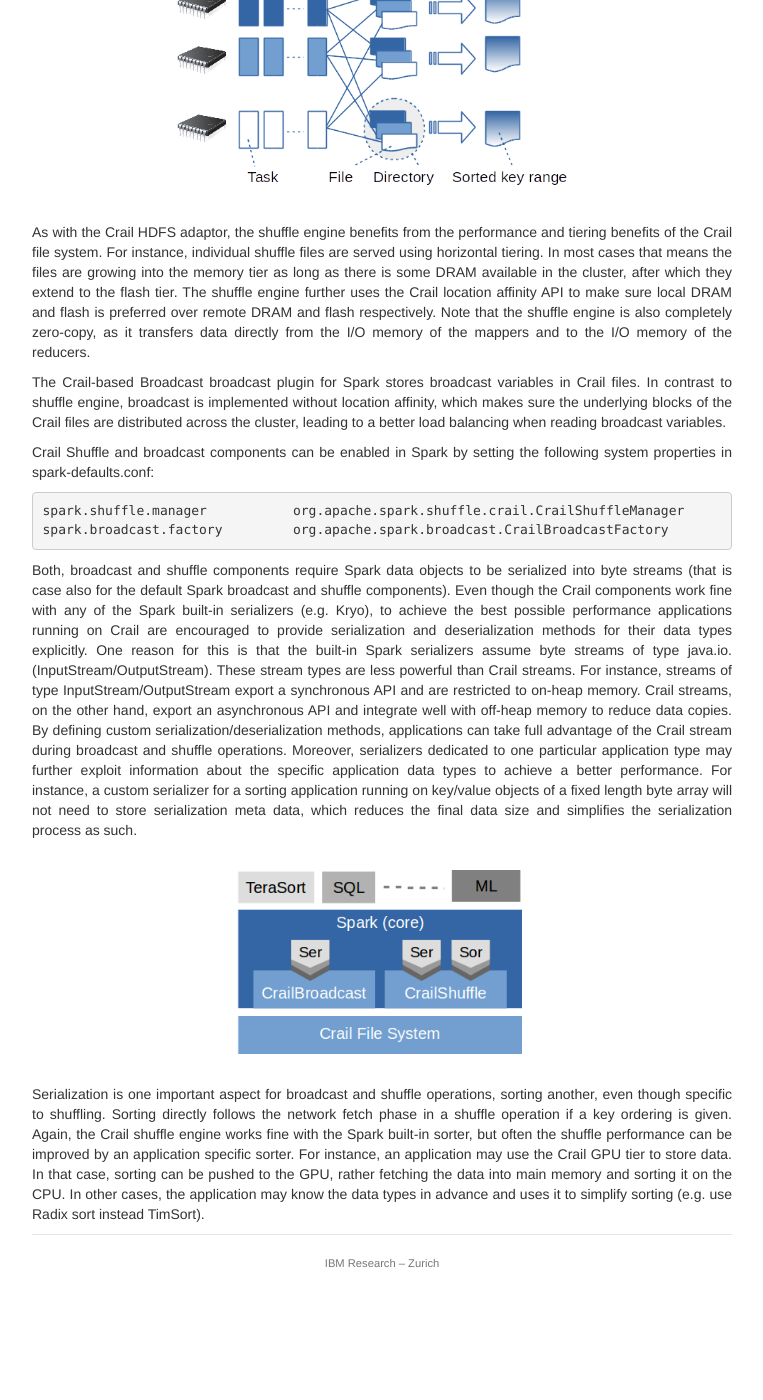
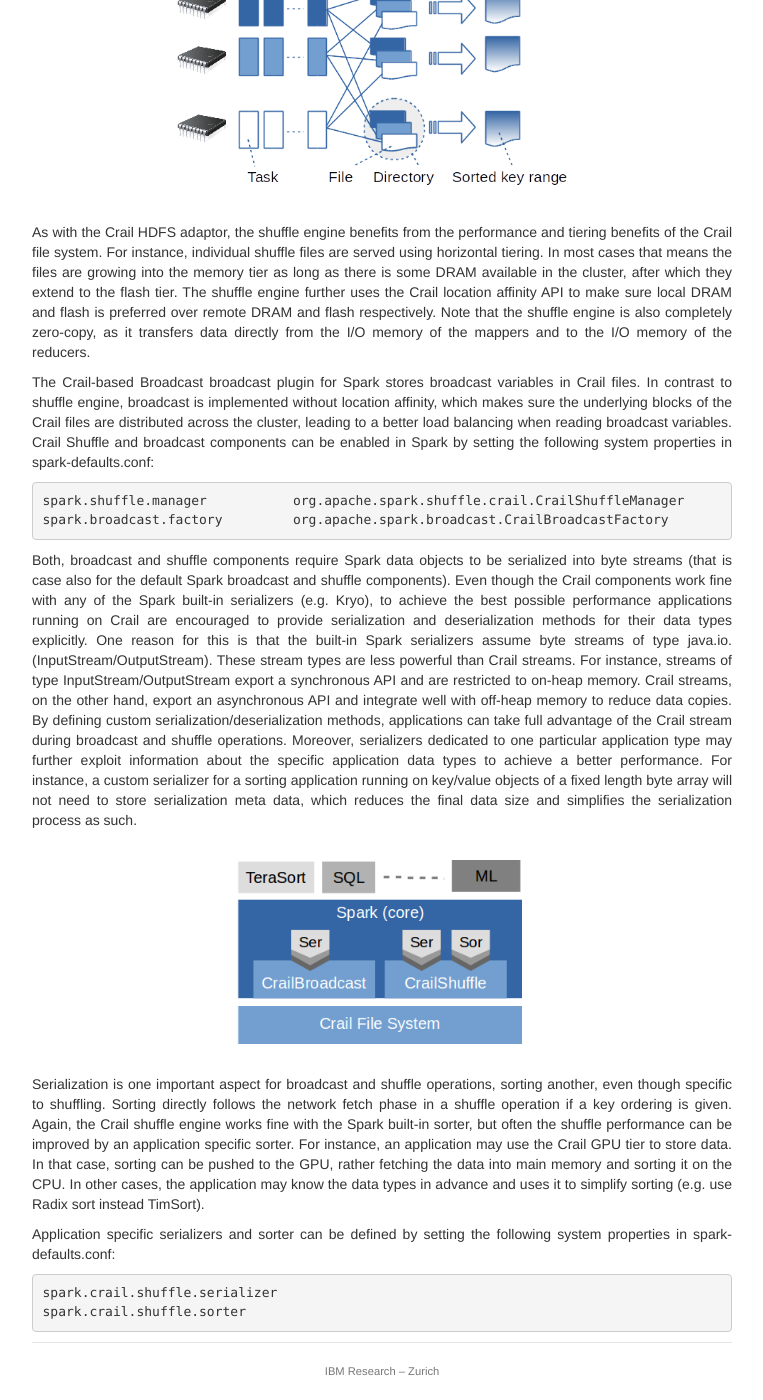
Before and after one commit to apache/incubator-crail-website, a Jekyll site: the page built from docs/index.md, in a window 1280 px wide and 1400 px high, scrolled down 3285 px. Shown: the whole window, without its empty margins (258-1021 px from the left). Built offline with Jekyll 4.4.1, drawn with Linux system fonts in a browser that asks for light colours; before the commit the page ends 4577 px from its top, so only the background shows below that.

Commit message:
Update index.md

```diff
--- a/docs/index.md
+++ b/docs/index.md
@@ -119,23 +119,18 @@
 
 <div style="text-align: justify">
 <p>
-The Crail-based Broadcast broadcast plugin for Spark stores broadcast variables in Crail files. In contrast to shuffle engine, broadcast is implemented without location affinity, which makes sure the underlying blocks of the Crail files are distributed across the cluster, leading to a better load balancing when reading broadcast variables.
-</p>
-<p>
-Crail Shuffle and broadcast components can be enabled in Spark by setting the following system properties in spark-defaults.conf:
+The Crail-based Broadcast broadcast plugin for Spark stores broadcast variables in Crail files. In contrast to shuffle engine, broadcast is implemented without location affinity, which makes sure the underlying blocks of the Crail files are distributed across the cluster, leading to a better load balancing when reading broadcast variables. Crail Shuffle and broadcast components can be enabled in Spark by setting the following system properties in spark-defaults.conf:
 </p>
 </div>
 
     spark.shuffle.manager		org.apache.spark.shuffle.crail.CrailShuffleManager
     spark.broadcast.factory		org.apache.spark.broadcast.CrailBroadcastFactory
 
-
 <div style="text-align: justify">
 <p>
 Both, broadcast and shuffle components require Spark data objects to be serialized into byte streams (that is case also for the default Spark broadcast and shuffle components). Even though the Crail components work fine with any of the Spark built-in serializers (e.g. Kryo), to achieve the best possible performance applications running on Crail are encouraged to provide serialization and deserialization methods for their data types explicitly. One reason for this is that the built-in Spark serializers assume byte streams of type java.io.(InputStream/OutputStream). These stream types are less powerful than Crail streams. For instance, streams of type InputStream/OutputStream export a synchronous API and are restricted to on-heap memory. Crail streams, on the other hand, export an asynchronous API and integrate well with off-heap memory to reduce data copies. By defining custom serialization/deserialization methods, applications can take full advantage of the Crail stream during broadcast and shuffle operations. Moreover, serializers dedicated to one particular application type may further exploit information about the specific application data types to achieve a better performance. For instance, a custom serializer for a sorting application running on key/value objects of a fixed length byte array will not need to store serialization meta data, which reduces the final data size and simplifies the serialization process as such.
 </p>
 </div>
-
 
 <br>
 <img src="http://crail.io/docs/serializer.png" width="490" align="middle">
@@ -145,4 +140,10 @@
 <p>
 Serialization is one important aspect for broadcast and shuffle operations, sorting another, even though specific to shuffling. Sorting directly follows the network fetch phase in a shuffle operation if a key ordering is given. Again, the Crail shuffle engine works fine with the Spark built-in sorter, but often the shuffle performance can be improved by an application specific sorter. For instance, an application may use the Crail GPU tier to store data. In that case, sorting can be pushed to the GPU, rather fetching the data into main memory and sorting it on the CPU. In other cases, the application may know the data types in advance and uses it to simplify sorting (e.g. use Radix sort instead TimSort).
 </p>
+<p>
+Application specific serializers and sorter can be defined by setting the following system properties in spark-defaults.conf:
+</p>
 </div>
+
+    spark.crail.shuffle.serializer
+    spark.crail.shuffle.sorter
```
